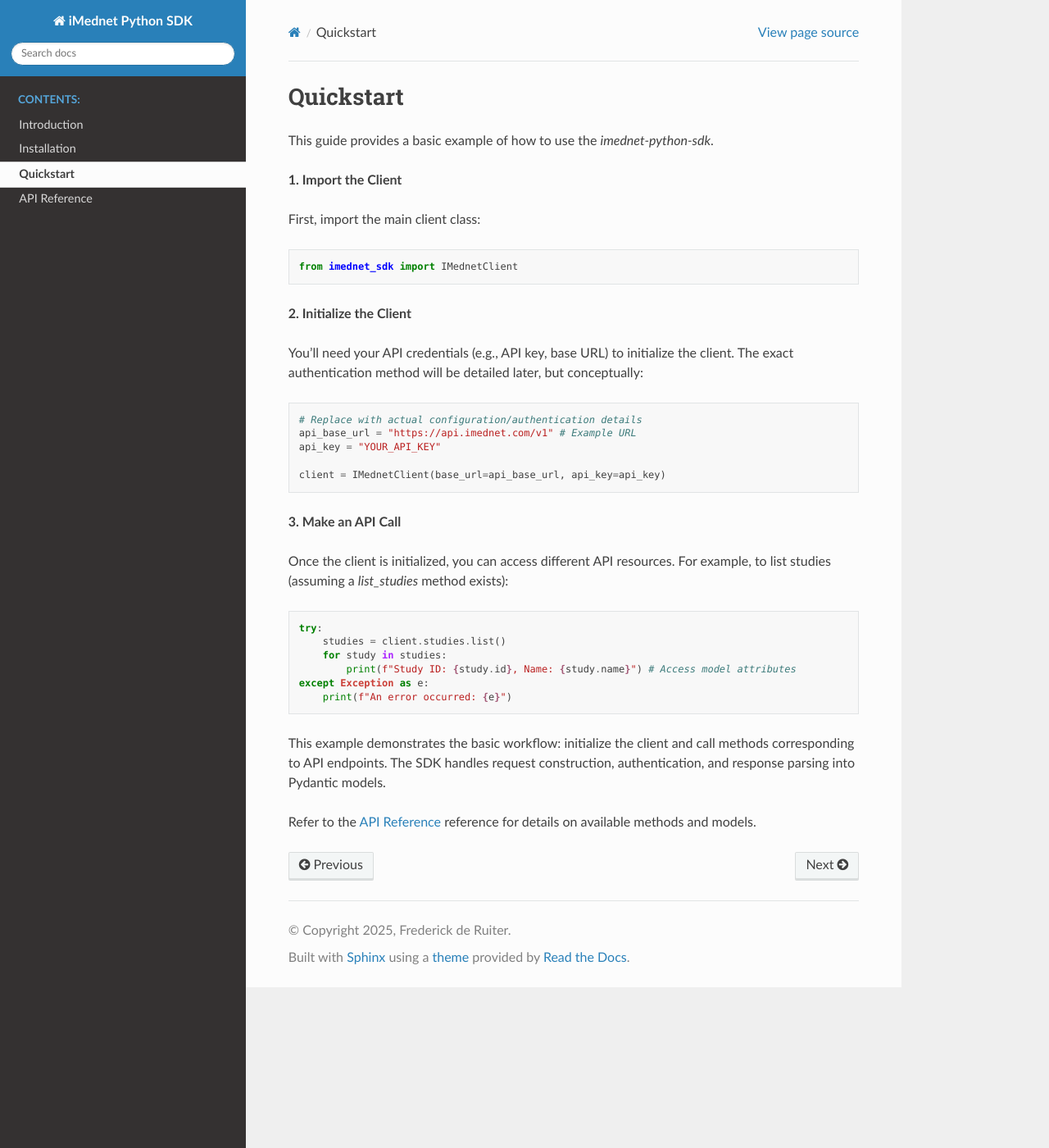
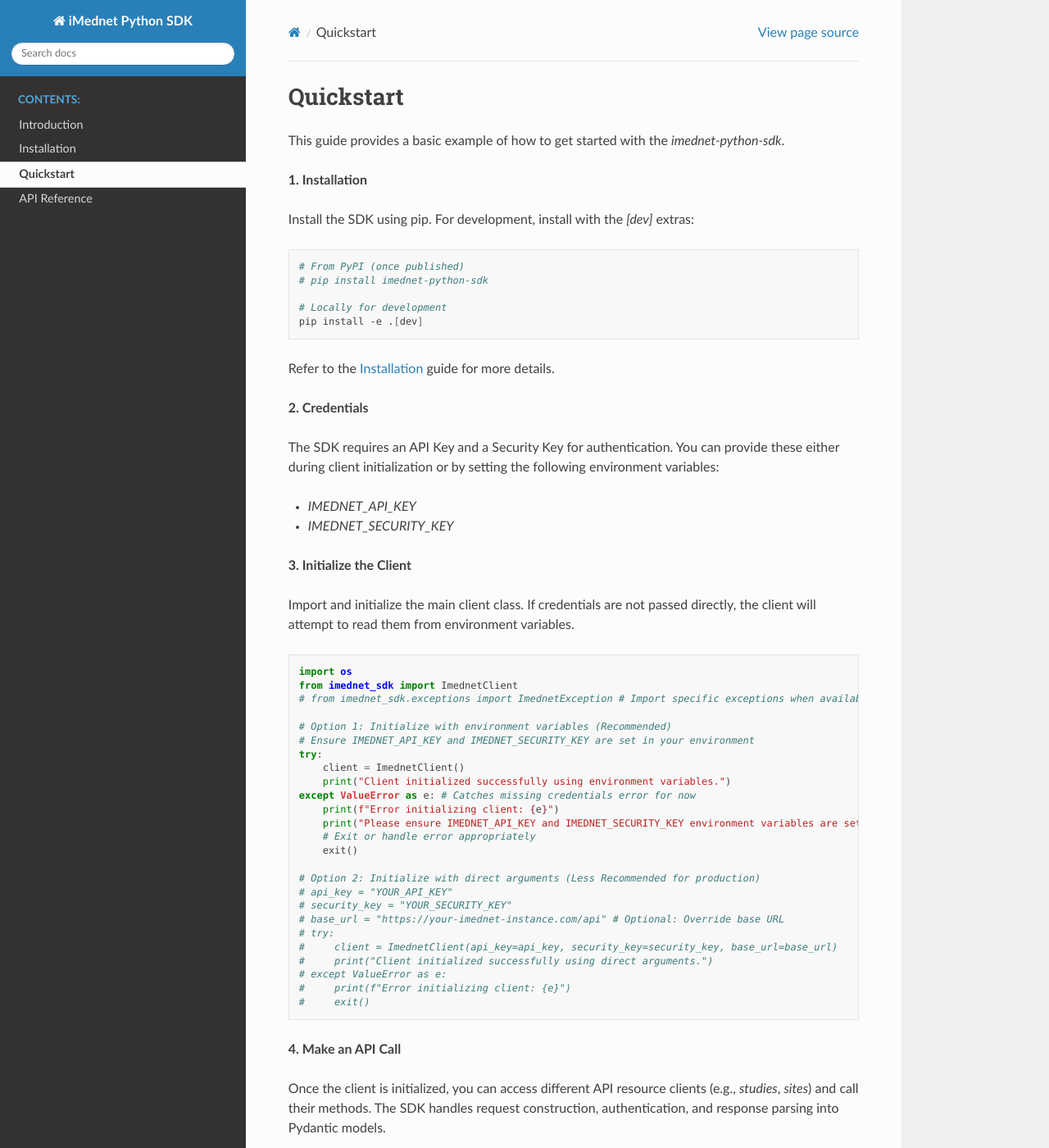
Before and after one commit to fderuiter/imednet-python-sdk, a Sphinx documentation site: the page built from docs/source/quickstart.rst, in a window 1280 px wide and 1400 px high. Shown: the whole window at 82% size. Built offline with Sphinx 7.4.7 and the Read the Docs theme 3.1.0, drawn with Linux system fonts in a browser that asks for light colours; some of the changed text lies outside the part shown.

Commit message:
docs: add architecture, business case, context diagram, design, vision, and quickstart guides for imednet-python-sdk

```diff
--- a/docs/source/quickstart.rst
+++ b/docs/source/quickstart.rst
@@ -1,41 +1,97 @@
+.. _quickstart:
+
 Quickstart
 ==========
 
-This guide provides a basic example of how to use the `imednet-python-sdk`.
+This guide provides a basic example of how to get started with the `imednet-python-sdk`.
 
-**1. Import the Client**
+**1. Installation**
 
-First, import the main client class:
+Install the SDK using pip. For development, install with the `[dev]` extras:
+
+.. code-block:: bash
+
+   # From PyPI (once published)
+   # pip install imednet-python-sdk
+
+   # Locally for development
+   pip install -e .[dev]
+
+Refer to the :doc:`installation` guide for more details.
+
+**2. Credentials**
+
+The SDK requires an API Key and a Security Key for authentication. You can provide these either during client initialization or by setting the following environment variables:
+
+*   `IMEDNET_API_KEY`
+*   `IMEDNET_SECURITY_KEY`
+
+**3. Initialize the Client**
+
+Import and initialize the main client class. If credentials are not passed directly, the client will attempt to read them from environment variables.
 
 .. code-block:: python
 
-   from imednet_sdk import IMednetClient
+   import os
+   from imednet_sdk import ImednetClient
+   # from imednet_sdk.exceptions import ImednetException # Import specific exceptions when available
 
-**2. Initialize the Client**
+   # Option 1: Initialize with environment variables (Recommended)
+   # Ensure IMEDNET_API_KEY and IMEDNET_SECURITY_KEY are set in your environment
+   try:
+       client = ImednetClient()
+       print("Client initialized successfully using environment variables.")
+   except ValueError as e: # Catches missing credentials error for now
+       print(f"Error initializing client: {e}")
+       print("Please ensure IMEDNET_API_KEY and IMEDNET_SECURITY_KEY environment variables are set.")
+       # Exit or handle error appropriately
+       exit()
 
-You'll need your API credentials (e.g., API key, base URL) to initialize the client. The exact authentication method will be detailed later, but conceptually:
+   # Option 2: Initialize with direct arguments (Less Recommended for production)
+   # api_key = "YOUR_API_KEY"
+   # security_key = "YOUR_SECURITY_KEY"
+   # base_url = "https://your-imednet-instance.com/api" # Optional: Override base URL
+   # try:
+   #     client = ImednetClient(api_key=api_key, security_key=security_key, base_url=base_url)
+   #     print("Client initialized successfully using direct arguments.")
+   # except ValueError as e:
+   #     print(f"Error initializing client: {e}")
+   #     exit()
 
-.. code-block:: python
 
-   # Replace with actual configuration/authentication details
-   api_base_url = "https://api.imednet.com/v1" # Example URL
-   api_key = "YOUR_API_KEY"
+**4. Make an API Call**
 
-   client = IMednetClient(base_url=api_base_url, api_key=api_key)
-
-**3. Make an API Call**
-
-Once the client is initialized, you can access different API resources. For example, to list studies (assuming a `list_studies` method exists):
+Once the client is initialized, you can access different API resource clients (e.g., `studies`, `sites`) and call their methods. The SDK handles request construction, authentication, and response parsing into Pydantic models.
 
 .. code-block:: python
 
    try:
-       studies = client.studies.list()
-       for study in studies:
-           print(f"Study ID: {study.id}, Name: {study.name}") # Access model attributes
+       print("\nFetching the first 5 studies...")
+       # Access the 'studies' resource client and call 'list_studies'
+       # Pass parameters like 'size' for pagination
+       studies_response = client.studies.list_studies(size=5)
+
+       # Responses are typically wrapped in ApiResponseModel
+       print(f"Total studies found (metadata): {studies_response.metadata.pagination.total}")
+
+       if studies_response.data:
+           print("Studies:")
+           # Access the list of study models from the 'data' attribute
+           for study in studies_response.data:
+               # Access attributes of the Pydantic model (e.g., StudyModel)
+               print(f"- ID: {study.study_key}, Name: {study.study_name}, Status: {study.status}")
+       else:
+           print("No studies found.")
+
+   # except ImednetException as e: # Use specific SDK exceptions when available (Task 6)
+   #     print(f"An API error occurred: {e}")
    except Exception as e:
-       print(f"An error occurred: {e}")
+       print(f"An unexpected error occurred: {e}")
 
-This example demonstrates the basic workflow: initialize the client and call methods corresponding to API endpoints. The SDK handles request construction, authentication, and response parsing into Pydantic models.
+   # The client uses httpx internally, which should be closed.
+   # Using the client as a context manager is recommended:
+   # with ImednetClient() as client:
+   #    # ... make calls ...
+   # client.close() # Or call close() explicitly if not using 'with'
 
-Refer to the :doc:`api` reference for details on available methods and models.
+This example demonstrates the basic workflow. Refer to the :doc:`api` reference and the more detailed `docs/usage_guide.md` for available methods, models, and advanced usage patterns.
```
Also changed, not shown: docs/project/architecture.md (renamed from docs/architecture.md), docs/project/business_case.md (renamed from docs/business_case.md), docs/project/context_diagram.md (renamed from docs/context_diagram.md), docs/project/design.md (renamed from docs/design.md), docs/project/vision.md (renamed from docs/vision.md).
